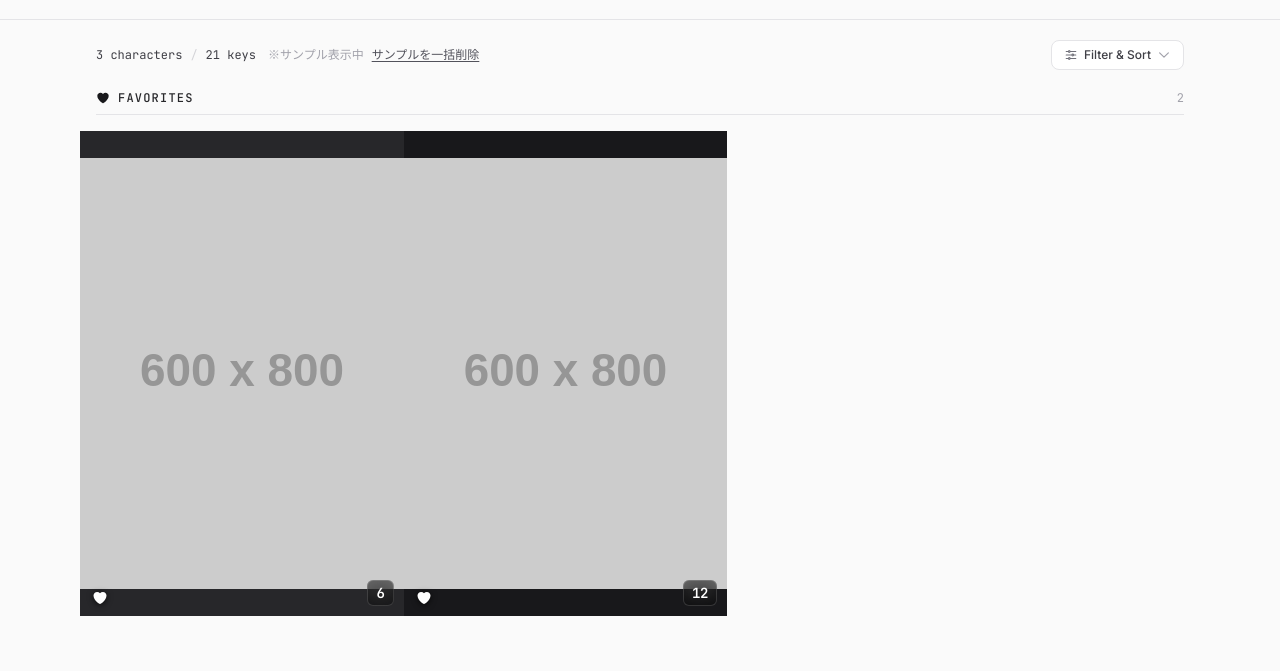
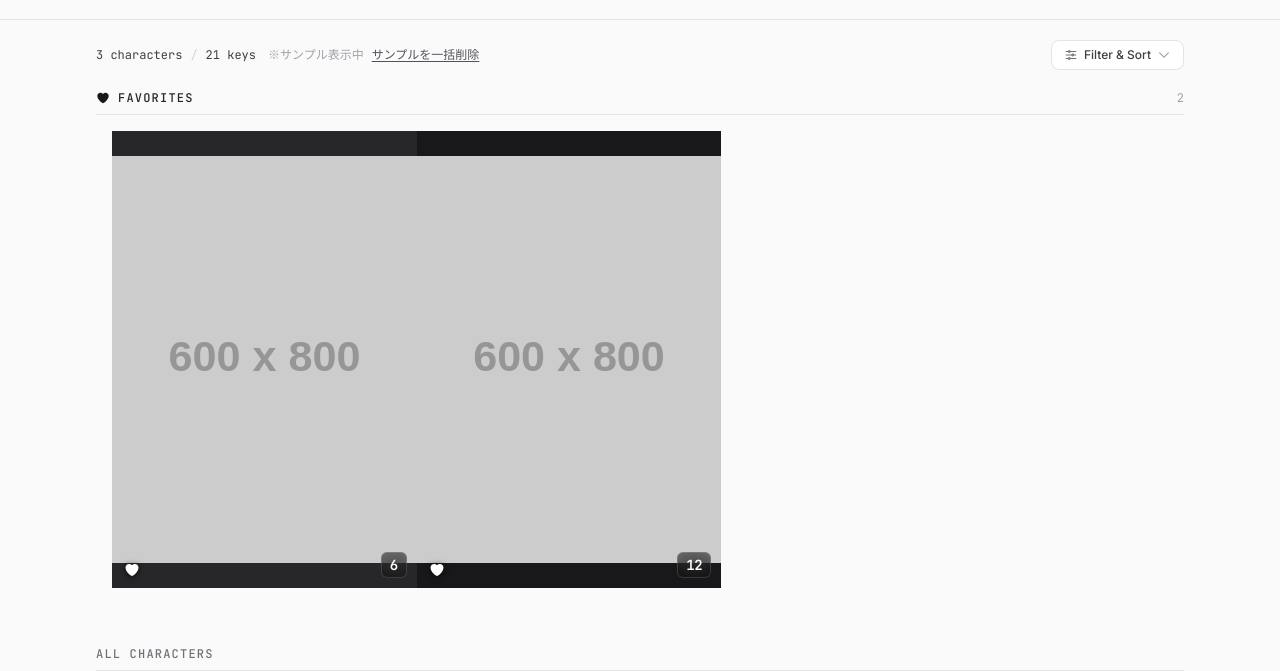
Before and after one commit to hanyapeko/keycollection, a plain HTML site: page index.html in a window 1280 px wide. Shown: the part 61-732 px from the top of the page. Drawn offline with nearby package versions, Linux system fonts and the light colour scheme; placeholder pictures from the web are drawn by us.

Commit message:
Update index.html

```diff
--- a/index.html
+++ b/index.html
@@ -71,12 +71,14 @@
       .favorites-grid .char-card {
         flex: 0 0 calc((100% - 20px) / 3.4);
       }
+      .favorites-grid {
+        margin-right: 1rem;
+        margin-left: 1rem;
+      }
     }
 
     .favorites-grid::-webkit-scrollbar {
       height: 4px;
-	  margin-right: 1rem;
-	  margin-left: 1rem;
     }
     .favorites-grid::-webkit-scrollbar-track {
       background: transparent;
```
